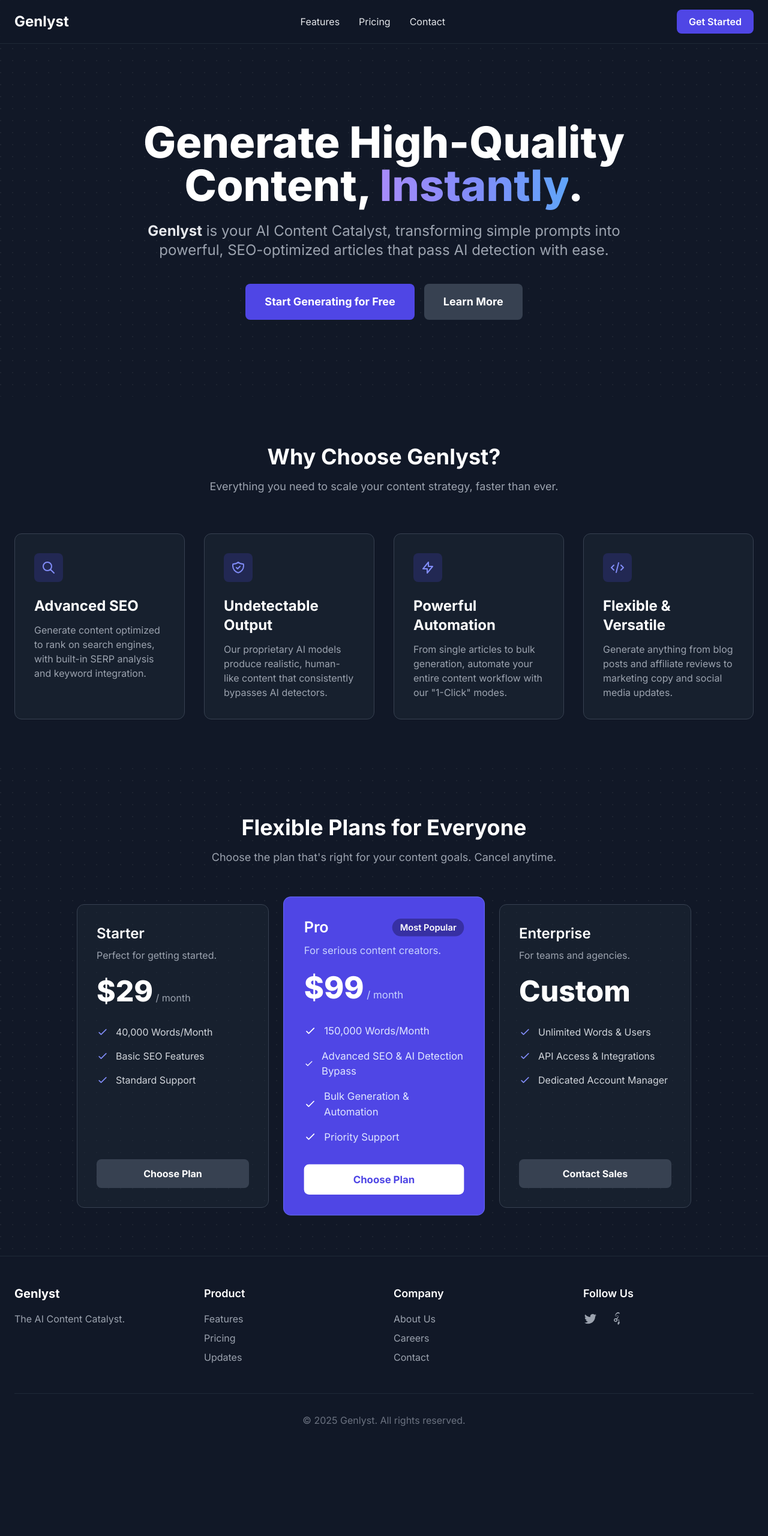
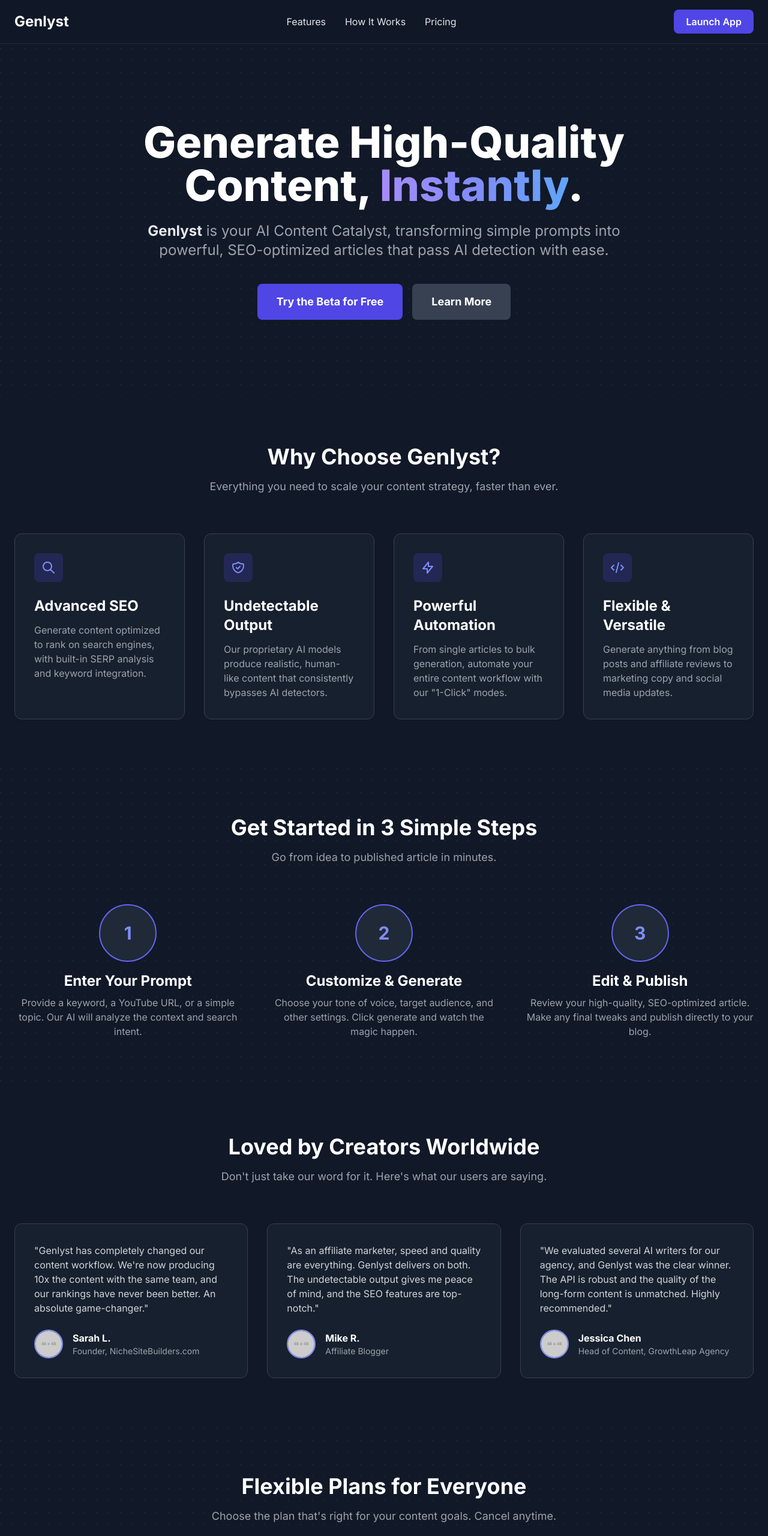
Before and after one commit to sk-vignesh/glweb, a plain HTML site: page index.html in a window 1280 px wide. Shown: the top 2560 px of the page at 60% size. Before the commit the page ends 2427 px from the top, so only its background shows below. Drawn offline with nearby package versions, Linux system fonts and the light colour scheme; placeholder pictures from the web are drawn by us.

Commit message:
Update index.html

```diff
--- a/index.html
+++ b/index.html
@@ -3,6 +3,7 @@
 <head>
     <meta charset="UTF-8">
     <meta name="viewport" content="width=device-width, initial-scale=1.0">
+    <meta name="description" content="Genlyst is an AI Content Catalyst that generates high-quality, SEO-optimized articles, blog posts, and marketing copy in seconds.">
     <title>Genlyst - The AI Content Catalyst</title>
 
     <!-- Tailwind CSS -->
@@ -20,6 +21,7 @@
         /* Use the Inter font family */
         body {
             font-family: 'Inter', sans-serif;
+            scroll-behavior: smooth;
         }
         /* Add a subtle background pattern */
         .bg-pattern {
@@ -45,11 +47,11 @@
             </a>
             <nav class="hidden md:flex items-center space-x-8">
                 <a href="#features" class="hover:text-indigo-400 transition-colors">Features</a>
+                <a href="#how-it-works" class="hover:text-indigo-400 transition-colors">How It Works</a>
                 <a href="#pricing" class="hover:text-indigo-400 transition-colors">Pricing</a>
-                <a href="#contact" class="hover:text-indigo-400 transition-colors">Contact</a>
             </nav>
-            <a href="#" class="bg-indigo-600 hover:bg-indigo-700 text-white font-semibold px-5 py-2 rounded-lg transition-transform transform hover:scale-105">
-                Get Started
+            <a href="https://blog-creation-phi.vercel.app/" target="_blank" class="bg-indigo-600 hover:bg-indigo-700 text-white font-semibold px-5 py-2 rounded-lg transition-transform transform hover:scale-105">
+                Launch App
             </a>
         </div>
     </header>
@@ -63,9 +65,9 @@
             <p class="text-xl md:text-2xl text-gray-400 mb-10">
                 <span class="font-bold text-gray-200">Genlyst</span> is your AI Content Catalyst, transforming simple prompts into powerful, SEO-optimized articles that pass AI detection with ease.
             </p>
-            <div class="flex justify-center space-x-4">
-                <a href="#" class="bg-indigo-600 hover:bg-indigo-700 text-white font-bold text-lg px-8 py-4 rounded-lg transition-transform transform hover:scale-105">
-                    Start Generating for Free
+            <div class="flex flex-wrap justify-center gap-4">
+                <a href="https://blog-creation-phi.vercel.app/" target="_blank" class="bg-indigo-600 hover:bg-indigo-700 text-white font-bold text-lg px-8 py-4 rounded-lg transition-transform transform hover:scale-105">
+                    Try the Beta for Free
                 </a>
                 <a href="#features" class="bg-gray-700 hover:bg-gray-600 text-white font-bold text-lg px-8 py-4 rounded-lg transition-transform transform hover:scale-105">
                     Learn More
@@ -118,6 +120,81 @@
         </div>
     </section>
 
+    <!-- How It Works Section -->
+    <section id="how-it-works" class="py-20">
+        <div class="container mx-auto px-6">
+            <div class="text-center mb-16">
+                <h2 class="text-4xl font-bold text-white">Get Started in 3 Simple Steps</h2>
+                <p class="text-lg text-gray-400 mt-4">Go from idea to published article in minutes.</p>
+            </div>
+            <div class="grid grid-cols-1 md:grid-cols-3 gap-12 text-center">
+                <!-- Step 1 -->
+                <div class="flex flex-col items-center">
+                    <div class="bg-gray-800 border-2 border-indigo-500 rounded-full w-24 h-24 flex items-center justify-center text-3xl font-bold text-indigo-400 mb-4">1</div>
+                    <h3 class="text-2xl font-bold text-white mb-2">Enter Your Prompt</h3>
+                    <p class="text-gray-400">Provide a keyword, a YouTube URL, or a simple topic. Our AI will analyze the context and search intent.</p>
+                </div>
+                <!-- Step 2 -->
+                <div class="flex flex-col items-center">
+                    <div class="bg-gray-800 border-2 border-indigo-500 rounded-full w-24 h-24 flex items-center justify-center text-3xl font-bold text-indigo-400 mb-4">2</div>
+                    <h3 class="text-2xl font-bold text-white mb-2">Customize & Generate</h3>
+                    <p class="text-gray-400">Choose your tone of voice, target audience, and other settings. Click generate and watch the magic happen.</p>
+                </div>
+                <!-- Step 3 -->
+                <div class="flex flex-col items-center">
+                    <div class="bg-gray-800 border-2 border-indigo-500 rounded-full w-24 h-24 flex items-center justify-center text-3xl font-bold text-indigo-400 mb-4">3</div>
+                    <h3 class="text-2xl font-bold text-white mb-2">Edit & Publish</h3>
+                    <p class="text-gray-400">Review your high-quality, SEO-optimized article. Make any final tweaks and publish directly to your blog.</p>
+                </div>
+            </div>
+        </div>
+    </section>
+
+    <!-- Testimonials Section -->
+    <section id="testimonials" class="py-20 bg-gray-900">
+        <div class="container mx-auto px-6">
+            <div class="text-center mb-16">
+                <h2 class="text-4xl font-bold text-white">Loved by Creators Worldwide</h2>
+                <p class="text-lg text-gray-400 mt-4">Don't just take our word for it. Here's what our users are saying.</p>
+            </div>
+            <div class="grid grid-cols-1 lg:grid-cols-3 gap-8">
+                <!-- Testimonial 1 -->
+                <div class="bg-gray-800/50 p-8 rounded-xl border border-gray-700">
+                    <p class="text-gray-300 mb-6">"Genlyst has completely changed our content workflow. We're now producing 10x the content with the same team, and our rankings have never been better. An absolute game-changer."</p>
+                    <div class="flex items-center">
+                        <img src="https://placehold.co/48x48/818cf8/FFFFFF?text=A" alt="User Avatar" class="w-12 h-12 rounded-full mr-4 border-2 border-indigo-400">
+                        <div>
+                            <p class="font-bold text-white">Sarah L.</p>
+                            <p class="text-sm text-gray-400">Founder, NicheSiteBuilders.com</p>
+                        </div>
+                    </div>
+                </div>
+                <!-- Testimonial 2 -->
+                <div class="bg-gray-800/50 p-8 rounded-xl border border-gray-700">
+                    <p class="text-gray-300 mb-6">"As an affiliate marketer, speed and quality are everything. Genlyst delivers on both. The undetectable output gives me peace of mind, and the SEO features are top-notch."</p>
+                    <div class="flex items-center">
+                        <img src="https://placehold.co/48x48/60a5fa/FFFFFF?text=M" alt="User Avatar" class="w-12 h-12 rounded-full mr-4 border-2 border-indigo-400">
+                        <div>
+                            <p class="font-bold text-white">Mike R.</p>
+                            <p class="text-sm text-gray-400">Affiliate Blogger</p>
+                        </div>
+                    </div>
+                </div>
+                <!-- Testimonial 3 -->
+                <div class="bg-gray-800/50 p-8 rounded-xl border border-gray-700">
+                    <p class="text-gray-300 mb-6">"We evaluated several AI writers for our agency, and Genlyst was the clear winner. The API is robust and the quality of the long-form content is unmatched. Highly recommended."</p>
+                    <div class="flex items-center">
+                        <img src="https://placehold.co/48x48/a78bfa/FFFFFF?text=J" alt="User Avatar" class="w-12 h-12 rounded-full mr-4 border-2 border-indigo-400">
+                        <div>
+                            <p class="font-bold text-white">Jessica Chen</p>
+                            <p class="text-sm text-gray-400">Head of Content, GrowthLeap Agency</p>
+                        </div>
+                    </div>
+                </div>
+            </div>
+        </div>
+    </section>
+
     <!-- Pricing Section -->
     <section id="pricing" class="py-20">
         <div class="container mx-auto px-6">
@@ -139,10 +216,10 @@
                         <li class="flex items-center"><svg class="w-5 h-5 text-indigo-400 mr-3" fill="none" stroke="currentColor" viewBox="0 0 24 24"><path stroke-linecap="round" stroke-linejoin="round" stroke-width="2" d="M5 13l4 4L19 7"></path></svg>Basic SEO Features</li>
                         <li class="flex items-center"><svg class="w-5 h-5 text-indigo-400 mr-3" fill="none" stroke="currentColor" viewBox="0 0 24 24"><path stroke-linecap="round" stroke-linejoin="round" stroke-width="2" d="M5 13l4 4L19 7"></path></svg>Standard Support</li>
                     </ul>
-                    <a href="#" class="mt-8 w-full text-center bg-gray-700 hover:bg-gray-600 text-white font-bold py-3 rounded-lg transition-colors">Choose Plan</a>
+                    <a href="https://blog-creation-phi.vercel.app/" target="_blank" class="mt-8 w-full text-center bg-gray-700 hover:bg-gray-600 text-white font-bold py-3 rounded-lg transition-colors">Choose Plan</a>
                 </div>
                 <!-- Plan 2: Pro (Most Popular) -->
-                <div class="bg-indigo-600 p-8 rounded-xl border border-indigo-500 flex flex-col transform scale-105">
+                <div class="bg-indigo-600 p-8 rounded-xl border border-indigo-500 flex flex-col lg:transform lg:scale-105">
                     <div class="flex justify-between items-center">
                         <h3 class="text-2xl font-semibold text-white">Pro</h3>
                         <span class="bg-indigo-800 text-white text-sm font-semibold px-3 py-1 rounded-full">Most Popular</span>
@@ -158,7 +235,7 @@
                         <li class="flex items-center"><svg class="w-5 h-5 text-white mr-3" fill="none" stroke="currentColor" viewBox="0 0 24 24"><path stroke-linecap="round" stroke-linejoin="round" stroke-width="2" d="M5 13l4 4L19 7"></path></svg>Bulk Generation & Automation</li>
                         <li class="flex items-center"><svg class="w-5 h-5 text-white mr-3" fill="none" stroke="currentColor" viewBox="0 0 24 24"><path stroke-linecap="round" stroke-linejoin="round" stroke-width="2" d="M5 13l4 4L19 7"></path></svg>Priority Support</li>
                     </ul>
-                    <a href="#" class="mt-8 w-full text-center bg-white hover:bg-gray-200 text-indigo-600 font-bold py-3 rounded-lg transition-colors">Choose Plan</a>
+                    <a href="https://blog-creation-phi.vercel.app/" target="_blank" class="mt-8 w-full text-center bg-white hover:bg-gray-200 text-indigo-600 font-bold py-3 rounded-lg transition-colors">Choose Plan</a>
                 </div>
                 <!-- Plan 3: Enterprise -->
                 <div class="bg-gray-800/50 p-8 rounded-xl border border-gray-700 flex flex-col">
@@ -172,7 +249,7 @@
                         <li class="flex items-center"><svg class="w-5 h-5 text-indigo-400 mr-3" fill="none" stroke="currentColor" viewBox="0 0 24 24"><path stroke-linecap="round" stroke-linejoin="round" stroke-width="2" d="M5 13l4 4L19 7"></path></svg>API Access & Integrations</li>
                         <li class="flex items-center"><svg class="w-5 h-5 text-indigo-400 mr-3" fill="none" stroke="currentColor" viewBox="0 0 24 24"><path stroke-linecap="round" stroke-linejoin="round" stroke-width="2" d="M5 13l4 4L19 7"></path></svg>Dedicated Account Manager</li>
                     </ul>
-                    <a href="#" class="mt-8 w-full text-center bg-gray-700 hover:bg-gray-600 text-white font-bold py-3 rounded-lg transition-colors">Contact Sales</a>
+                    <a href="mailto:sales@genlyst.com" class="mt-8 w-full text-center bg-gray-700 hover:bg-gray-600 text-white font-bold py-3 rounded-lg transition-colors">Contact Sales</a>
                 </div>
             </div>
         </div>
@@ -199,17 +276,17 @@
                     <ul class="space-y-2">
                         <li><a href="#" class="text-gray-400 hover:text-indigo-400">About Us</a></li>
                         <li><a href="#" class="text-gray-400 hover:text-indigo-400">Careers</a></li>
-                        <li><a href="#" class="text-gray-400 hover:text-indigo-400">Contact</a></li>
+                        <li><a href="mailto:contact@genlyst.com" class="text-gray-400 hover:text-indigo-400">Contact</a></li>
                     </ul>
                 </div>
                 <div>
                     <h4 class="text-lg font-semibold text-white mb-4">Follow Us</h4>
                     <div class="flex space-x-4">
                         <a href="#" class="text-gray-400 hover:text-indigo-400">
-                            <svg class="h-6 w-6" fill="currentColor" viewBox="0 0 24 24"><path d="M8.29 20.251c7.547 0 11.675-6.253 11.675-11.675 0-.178 0-.355-.012-.53A8.348 8.348 0 0022 5.92a8.19 8.19 0 01-2.357.646 4.118 4.118 0 001.804-2.27 8.224 8.224 0 01-2.605.996 4.107 4.107 0 00-6.993 3.743 11.65 11.65 0 01-8.457-4.287 4.106 4.106 0 001.27 5.477A4.072 4.072 0 012.8 9.71v.052a4.105 4.105 0 003.292 4.022 4.095 4.095 0 01-1.853.07 4.108 4.108 0 003.834 2.85A8.233 8.233 0 012 18.407a11.616 11.616 0 006.29 1.84"></path></svg>
+                            <svg class="h-6 w-6" fill="currentColor" viewBox="0 0 24 24" aria-hidden="true"><path d="M8.29 20.251c7.547 0 11.675-6.253 11.675-11.675 0-.178 0-.355-.012-.53A8.348 8.348 0 0022 5.92a8.19 8.19 0 01-2.357.646 4.118 4.118 0 001.804-2.27 8.224 8.224 0 01-2.605.996 4.107 4.107 0 00-6.993 3.743 11.65 11.65 0 01-8.457-4.287 4.106 4.106 0 001.27 5.477A4.072 4.072 0 012.8 9.71v.052a4.105 4.105 0 003.292 4.022 4.095 4.095 0 01-1.853.07 4.108 4.108 0 003.834 2.85A8.233 8.233 0 012 18.407a11.616 11.616 0 006.29 1.84"></path></svg>
                         </a>
                         <a href="#" class="text-gray-400 hover:text-indigo-400">
-                            <svg class="h-6 w-6" fill="currentColor" viewBox="0 0 24 24"><path d="M16.325 16.325c-1.213 1.213-3.181 1.213-4.394 0s-1.213-3.181 0-4.394 3.181-1.213 4.394 0 1.213 3.181 0 4.394zm-1.213-3.181c-.56-.56-1.469-.56-2.029 0s-.56 1.469 0 2.029 1.469.56 2.029 0 .56-1.469 0-2.029z"></path><path d="M20.57 2.035c-1.343-1.343-3.51-1.343-4.853 0l-1.429 1.429c-1.343 1.343-1.343 3.51 0 4.853l1.429-1.429c.56-.56 1.469-.56 2.029 0s.56 1.469 0 2.029l-1.429 1.429c-1.343 1.343-1.343 3.51 0 4.853l1.429-1.429c.56-.56 1.469-.56 2.029 0s.56 1.469 0 2.029l-1.429 1.429c-1.343 1.343-1.343 3.51 0 4.853l1.429-1.429c1.343-1.343 1.343-3.51 0-4.853l-1.429-1.429c-.56-.56-1.469-.56-2.029 0s-.56-1.469 0-2.029l1.429-1.429c1.343-1.343 1.343-3.51 0-4.853l-1.429 1.429c-.56.56-1.469.56-2.029 0s-.56-1.469 0-2.029l1.429-1.429c1.343-1.343 3.51-1.343 4.853 0z"></path></svg>
+                           <svg class="h-6 w-6" fill="currentColor" viewBox="0 0 24 24" aria-hidden="true"><path fill-rule="evenodd" d="M12 2C6.477 2 2 6.477 2 12.014c0 4.438 2.865 8.225 6.839 9.541.5.092.682-.217.682-.482 0-.237-.009-.868-.014-1.703-2.782.605-3.369-1.343-3.369-1.343-.454-1.158-1.11-1.466-1.11-1.466-.908-.62.069-.608.069-.608 1.003.07 1.531 1.032 1.531 1.032.892 1.53 2.341 1.088 2.91.832.092-.647.35-1.088.636-1.338-2.22-.253-4.555-1.113-4.555-4.951 0-1.093.39-1.988 1.031-2.688-.103-.253-.446-1.272.098-2.65 0 0 .84-.27 2.75 1.026A9.564 9.564 0 0112 6.844c.85.004 1.705.115 2.504.337 1.909-1.296 2.747-1.027 2.747-1.027.546 1.378.203 2.398.1 2.651.64.7 1.028 1.595 1.028 2.688 0 3.848-2.338 4.695-4.566 4.942.359.308.678.92.678 1.855 0 1.338-.012 2.419-.012 2.747 0 .268.18.58.688.482A10.001 10.001 0 0022 12.014C22 6.477 17.523 2 12 2z" clip-rule="evenodd" /></svg>
                         </a>
                     </div>
                 </div>
```
